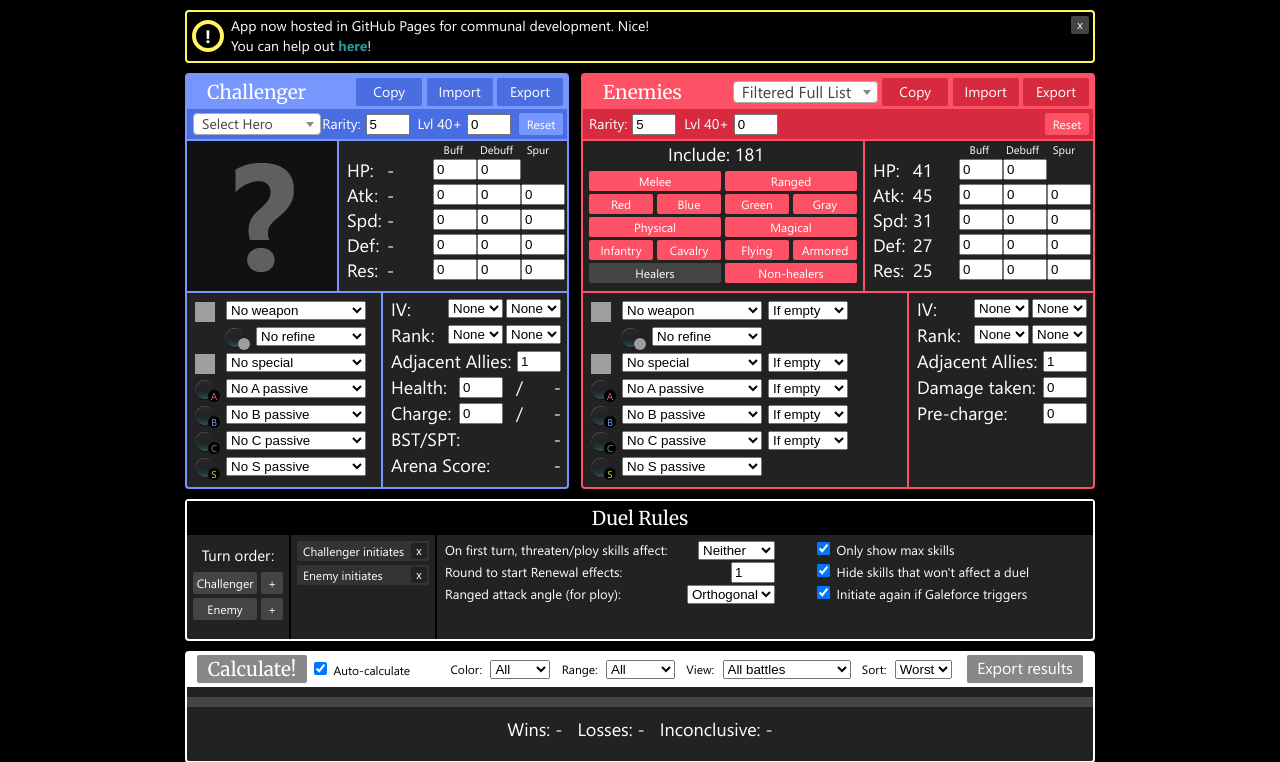
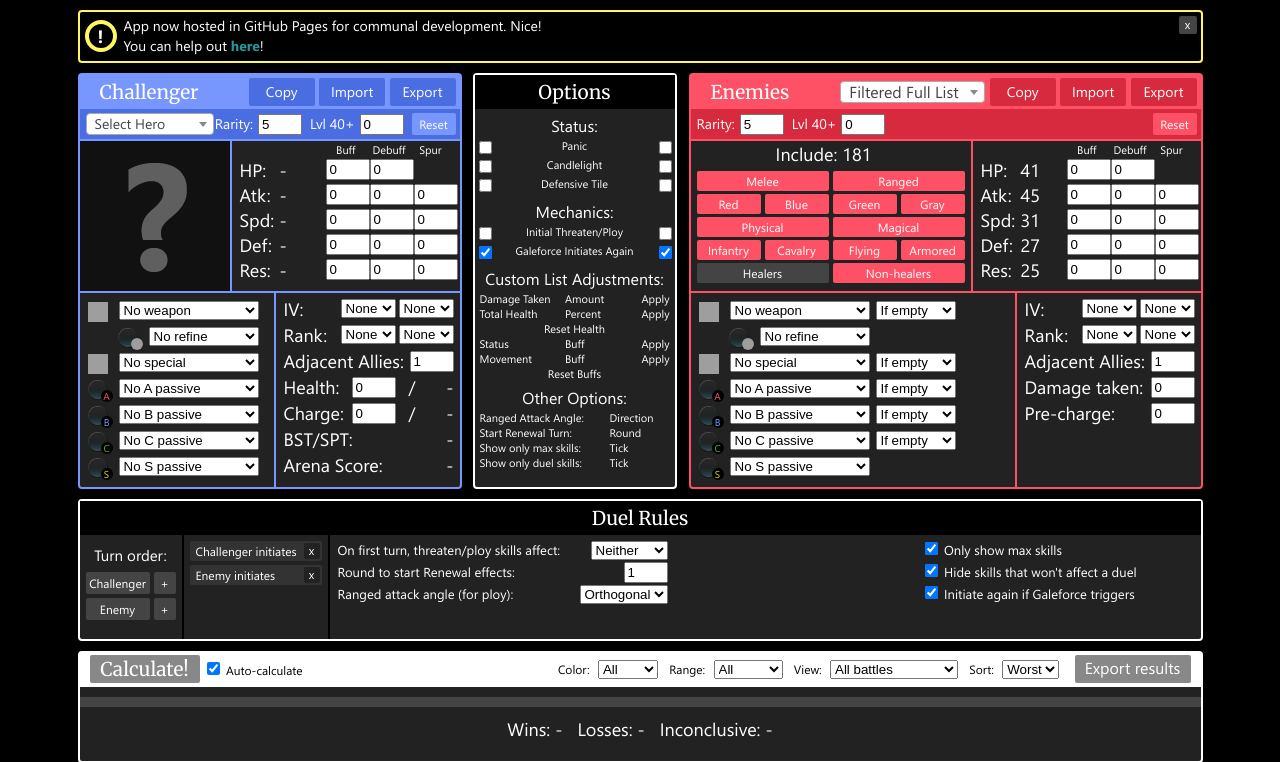
Before and after one commit to Andu2/FEH-Mass-Simulator, a PHP site: page / in a window 1280 px wide. Shown: the part 102-864 px from the top of the page. Run offline with PHP 8.4, Linux system fonts and the light colour scheme; some libraries are stand-ins or nearby versions; grey boxes are pictures that could not be loaded.

Commit message:
Add UI for Options, Status functionality working

```diff
--- a/index.html
+++ b/index.html
@@ -15,8 +15,8 @@
 	<link href="https://cdnjs.cloudflare.com/ajax/libs/select2/4.0.3/css/select2.min.css" rel="stylesheet" />
 	<script src="https://cdnjs.cloudflare.com/ajax/libs/select2/4.0.3/js/select2.min.js"></script>
 
-	<link rel="stylesheet" type="text/css" href="style.css?v=201712051339"/>
-	<script type="text/javascript" src="code.js?v=201712051339"></script>
+	<link rel="stylesheet" type="text/css" href="style.css?v=201712081500"/>
+	<script type="text/javascript" src="code.js?v=201712081500"></script>
 
 </head>
 
@@ -136,6 +136,84 @@
 						</div>
 					</div>
 				</div>
+			</div>
+			<div id="frame_adj">
+				<div id="rules_bar_top">
+					Options
+				</div>
+				<div id="adj_title">Status:</div>
+				<div class="adj_status">
+					<div class="status_challenger"><input type="checkbox" data-var="options.panic_challenger" id="panic_challenger"/></div>
+					<div class="status_title">Panic</div>
+					<div class="status_enemy"><input type="checkbox" data-var="options.panic_enemy" id="panic_enemy"/></div>
+				</div>
+				<div class="adj_status">
+					<div class="status_challenger"><input type="checkbox" data-var="options.candlelight_challenger" id="candlelight_challenger"/></div>
+					<div class="status_title">Candlelight</div>
+					<div class="status_enemy"><input type="checkbox" data-var="options.candlelight_enemy" id="candlelight_enemy"/></div>
+				</div>
+				<div class="adj_status">
+					<div class="status_challenger"><input type="checkbox" data-var="options.defensive_challenger" id="defensive_challenger"/></div>
+					<div class="status_title">Defensive Tile</div>
+					<div class="status_enemy"><input type="checkbox" data-var="options.defensive_enemy" id="defensive_enemy"/></div>
+				</div>
+				<div id="adj_title">Mechanics:</div>
+				<div class="adj_status">
+					<div class="status_challenger"><input type="checkbox" data-var="options.threaten_challenger" id="threaten_challenger"/></div>
+					<div class="status_title">Initial Threaten/Ploy</div>
+					<div class="status_enemy"><input type="checkbox" data-var="options.threaten_enemy" id="threaten_enemy"/></div>
+				</div>
+				<div class="adj_status">
+					<div class="status_challenger"><input type="checkbox" data-var="options.galeforce_challenger" id="galeforce_challenger" checked/></div>
+					<div class="status_title">Galeforce Initiates Again</div>
+					<div class="status_enemy"><input type="checkbox" data-var="options.galeforce_enemy" id="galeforce_enemy" checked/></div>
+				</div>
+				<div id="adj_title">Custom List Adjustments:</div>
+				<div class="adj_status">
+					<div class="status_desc">Damage Taken</div>
+					<div class="status_select">Amount</div>
+					<div class="status_apply">Apply</div>
+				</div>
+				<div class="adj_status">
+					<div class="status_desc">Total Health</div>
+					<div class="status_select">Percent</div>
+					<div class="status_apply">Apply</div>
+				</div>
+				<div class="adj_status">
+					<div class="status_full">Reset Health</div>
+				</div>
+				<div class="adj_status">
+					<div class="status_desc">Status</div>
+					<div class="status_select">Buff</div>
+					<div class="status_apply">Apply</div>
+				</div>
+				<div class="adj_status">
+					<div class="status_desc">Movement</div>
+					<div class="status_select">Buff</div>
+					<div class="status_apply">Apply</div>
+				</div>
+				<div class="adj_status">
+					<div class="status_full">Reset Buffs</div>
+				</div>
+				<div id="adj_title">Other Options:</div>
+				<div class="adj_status">
+					<div class="status_desc_long">Ranged Attack Angle: </div>
+					<div class="status_select">Direction</div>
+				</div>
+				<div class="adj_status">
+					<div class="status_desc_long">Start Renewal Turn: </div>
+					<div class="status_select">Round</div>
+				</div>
+				<div class="adj_status">
+					<div class="status_desc_long">Show only max skills: </div>
+					<div class="status_select">Tick</div>
+				</div>
+				<div class="adj_status">
+					<div class="status_desc_long">Show only duel skills: </div>
+					<div class="status_select">Tick</div>
+				</div>
+
+
 			</div>
 			<div id="frame_enemies">
 				<div id="enemies_bar_top">
@@ -338,7 +416,9 @@
 					</div>
 				</div>
 				<div id="rules_checks">
-					<span class="checkrule"><label><input type="checkbox" data-var="options.showOnlyMaxSkills" id="rules_prereqs" checked="checked" /> Only show max skills</label></span><span class="checkrule"><label><span class="checkrule"><input type="checkbox" id="rules_hideunaffecting" data-var="options.hideUnaffectingSkills" checked="checked" /> Hide skills that won't affect a duel</label></span><span class="checkrule"><label><input type="checkbox" data-var="options.useGaleforce" id="rules_galeforce" checked="checked" /> Initiate again if Galeforce triggers</label></span>
+					<span class="checkrule"><label><input type="checkbox" data-var="options.showOnlyMaxSkills" id="rules_prereqs" checked="checked" /> Only show max skills</label></span>
+					<span class="checkrule"><label><input type="checkbox" data-var="options.hideUnaffectingSkills" id="rules_hideunaffecting" checked="checked" /> Hide skills that won't affect a duel</label></span>
+					<span class="checkrule"><label><input type="checkbox" data-var="options.useGaleforce" id="rules_galeforce" checked="checked" /> Initiate again if Galeforce triggers</label></span>
 				</div>
 			</div>
 		</div>
--- a/style.css
+++ b/style.css
@@ -18,7 +18,7 @@
 }
 
 #frame_main{
-	width:910px;
+	width:1125px;
 	margin: 0 auto;
 }
 
@@ -728,12 +728,81 @@
 	background-color: #ffffff;
 	color:#d82a3e;
 }
+/*Adjustments///////////////////////////////////////*/
+#frame_adj{
+	border-radius:4px;
+	border:2px solid #ffffff;
+	background-color: #222222;
+	position:absolute;
+	margin-left:10px;
+	margin-right:10px;
+	left:385px;
+	right:0;
+	top:0;
+	bottom:0;
+	width:200px;
+}
+
+#adj_title{
+	text-align:center;
+	font-size:16px;
+	margin-top:6px;
+	margin-bottom:2px;
+}
+
+.adj_status {
+	display: flex;
+	width: 100%;
+	font-size:11px;
+}
+
+.status_title {
+	width: 60%;
+	text-align:center;
+}
+
+.status_challenger {
+	width: 20%;
+	text-align:left;
+}
+
+.status_enemy {
+	width: 20%;
+	text-align:right;
+}
+
+.status_desc {
+	width: 45%;
+	text-align:left;
+	margin-left:5px;
+}
+.status_desc_long {
+	width: 80%;
+	text-align:left;
+	margin-left:5px;
+}
+
+.status_select {
+	width: 40%;
+	text-align:left;
+}
+
+.status_apply {
+	width: 15%;
+	text-align:right;
+	margin-right:5px;
+}
+
+.status_full {
+	width: 100%;
+	text-align:center;
+}
 
 /*Rules/////////////////////////////////////////////*/
 #frame_rules{
+	border-radius:4px;
 	border:2px solid #ffffff;
 	background-color: #222222;
-	border-radius:4px;
 	margin-top:10px;
 	text-align:left;
 	height:138px;
@@ -932,7 +1001,7 @@
 #results_graph_back{
 	position:absolute;
 	background-color: #444444;
-	width:906px;
+	width:1121px;
 	height:10px;
 	margin:10px auto 0 auto;
 }
```
Also changed, not shown: code.js.
